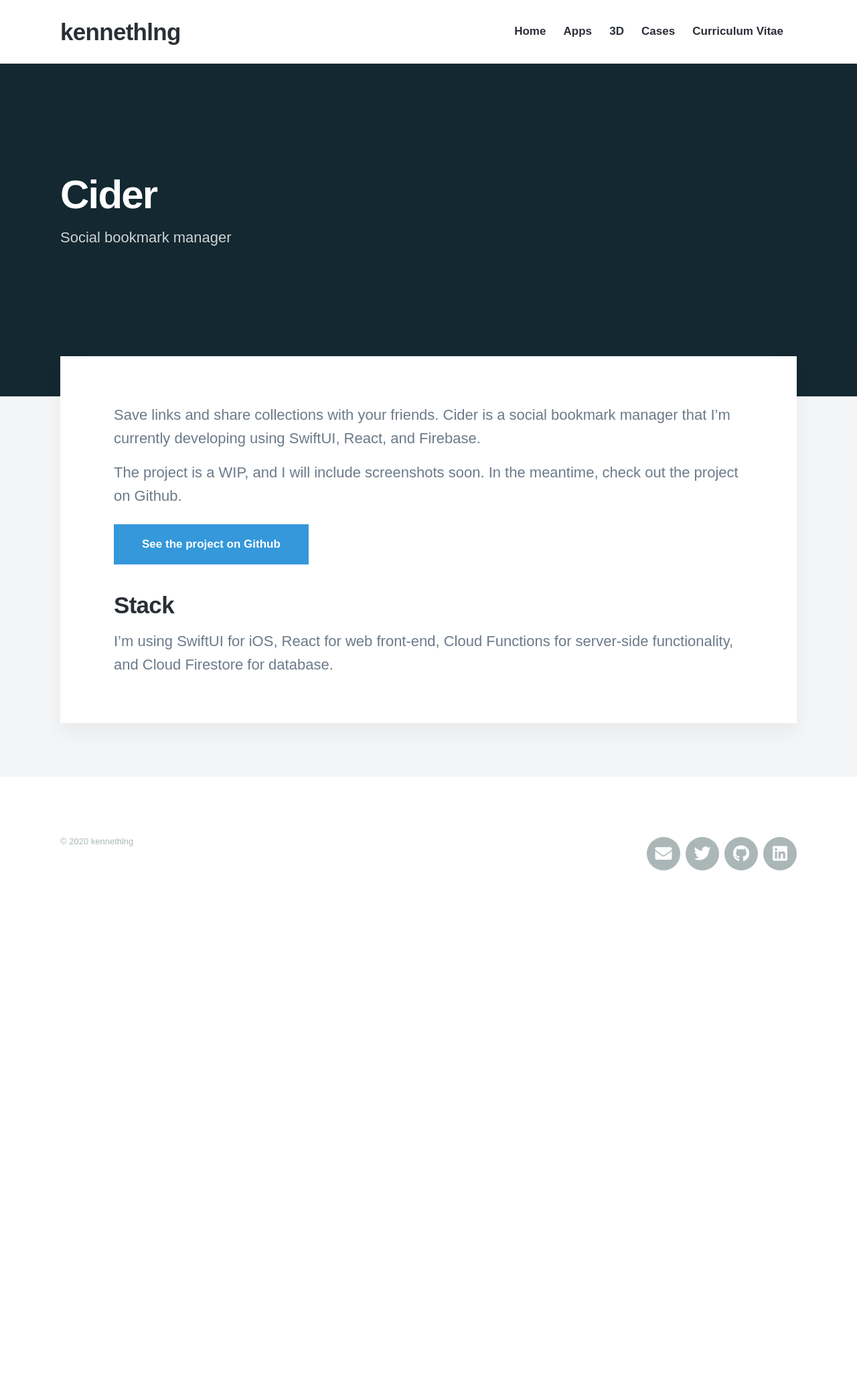
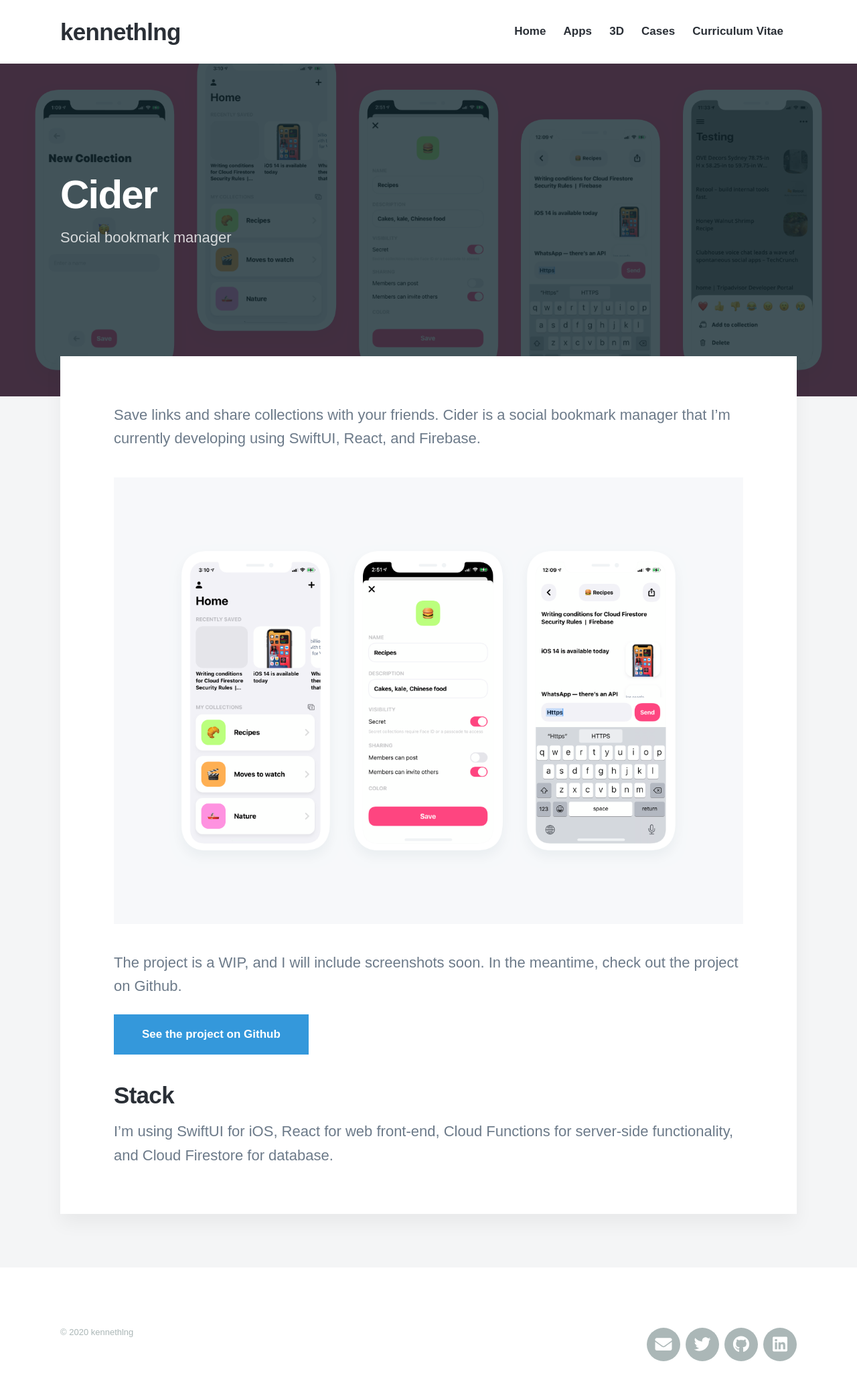
Before and after one commit to kennethfreeflow/kennethlng.github.io, a Jekyll site: the page built from _apps/2020-06-30-cider.md, in a window 1280 px wide. Shown: the whole page at 67% size. Built offline with Jekyll 4.4.1, drawn with Linux system fonts in a browser that asks for light colours; nearby versions of some CDN libraries; some web fonts are replaced; before the commit the page ends 1343 px from its top, so only the background shows below that.

Commit message:
Updated Cider page with images

```diff
--- a/_apps/2020-06-30-cider.md
+++ b/_apps/2020-06-30-cider.md
@@ -3,10 +3,12 @@ title: 'Cider'
 subtitle: 'Social bookmark manager'
 date: 2020-06-11 00:00:00
 description: Social bookmark manager for saving links and sharing collections easily with people with or without accounts. Made with Swift, React, Node.js, and Firebase.
-# featured_image: '/images/projects/cider/591c14ad-85ea-4c63-b7a2-45aa1bf2be27.png'
+featured_image: '/images/projects/cider/Collage.png'
 ---
 
 Save links and share collections with your friends. Cider is a social bookmark manager that I'm currently developing using SwiftUI, React, and Firebase.
+
+![](/images/projects/cider/collage-2@4x.png)
 
 The project is a WIP, and I will include screenshots soon. In the meantime, check out the project on Github.
 
```
Also changed, not shown: images/projects/cider/Collage.png (added), images/projects/cider/collage-2@4x.png (added).
